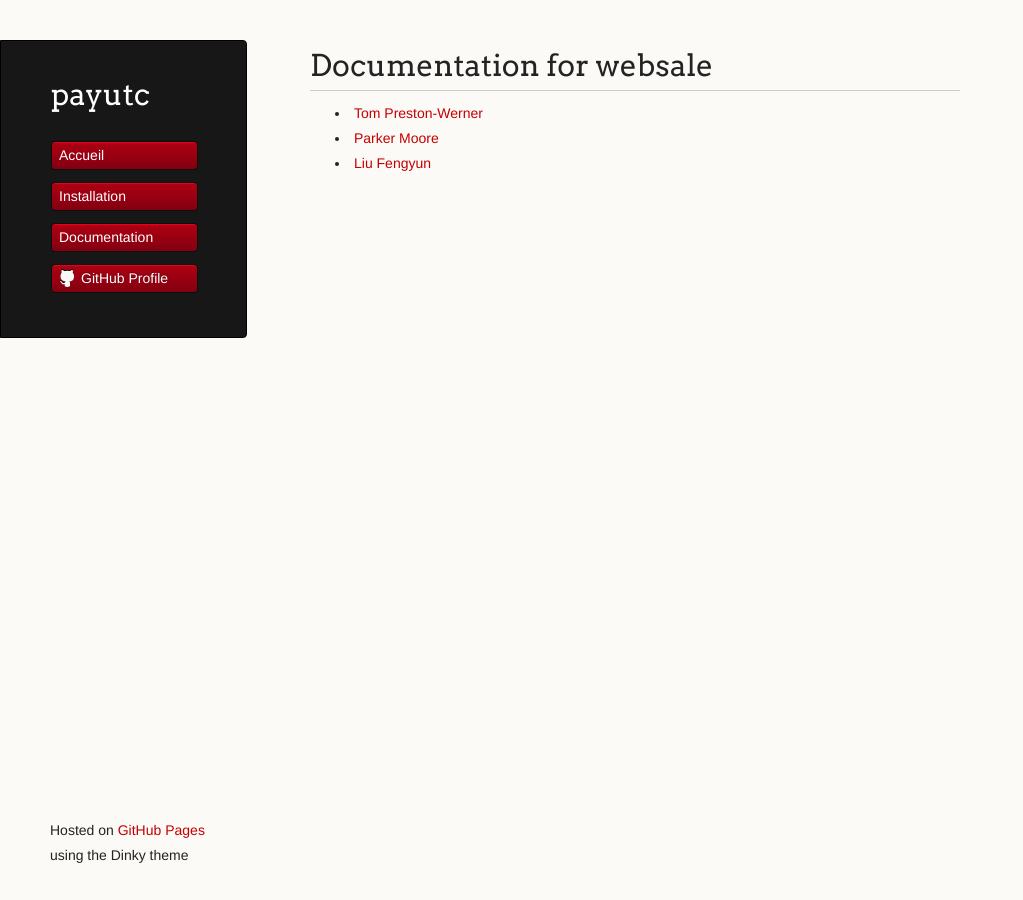
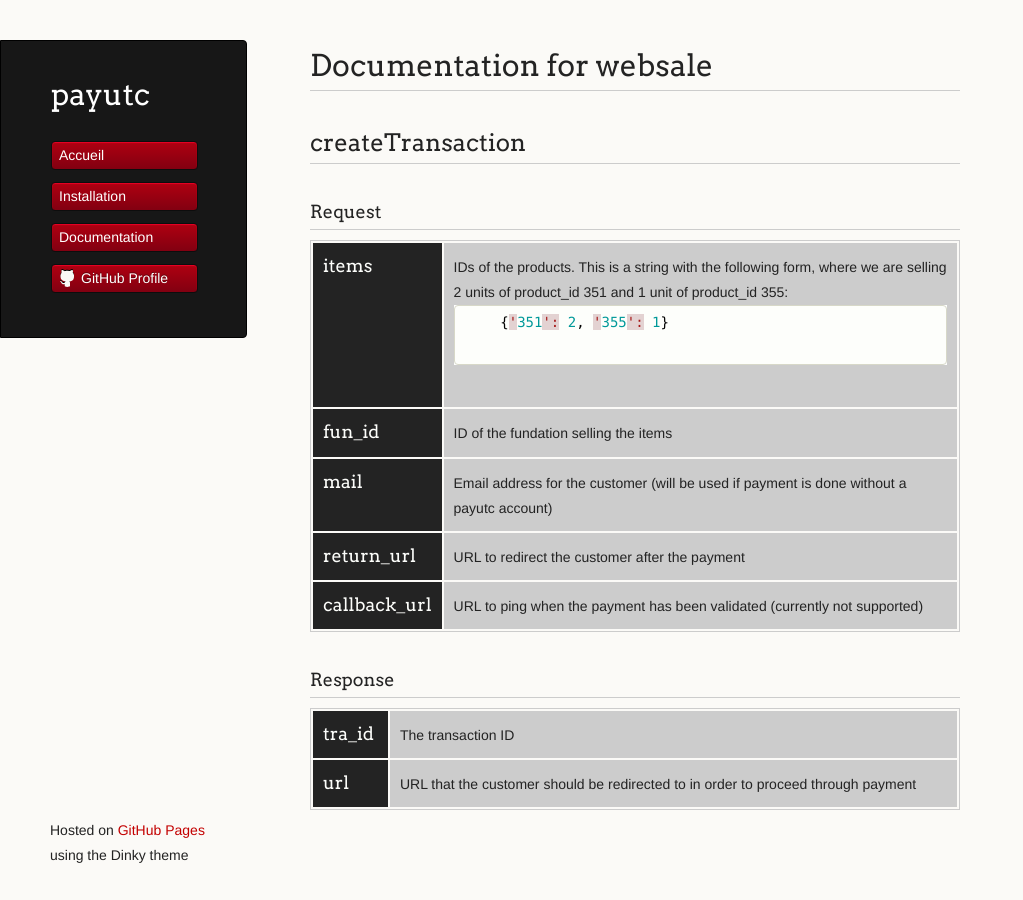
Before and after one commit to payutc/payutc.github.io, a Jekyll site: the page built from docs/websale.html, in a window 1280 px wide. Shown: the whole page, without its empty margins (0-1023 px from the left). Built offline with Jekyll 4.4.1, drawn with Linux system fonts in a browser that asks for light colours; nearby versions of some CDN libraries.

Commit message:
Documentation for websale

```diff
--- a/_data/websale.yml
+++ b/_data/websale.yml
@@ -1,8 +1,25 @@
-- name: Tom Preston-Werner
-  github: mojombo
+- name: createTransaction
+  descr: Create a new transaction
+  params:
+    - name: items
+      descr: >
+        IDs of the products. This is a string with the following form, where we are selling 2
+        units of product_id 351 and 1 unit of product_id 355:
+      code: "{'351': 2, '355': 1}"
 
-- name: Parker Moore
-  github: parkr
+    - name: fun_id
+      descr: ID of the fundation selling the items
 
-- name: Liu Fengyun
-  github: liufengyun
+    - name: mail
+      descr: Email address for the customer (will be used if payment is done without a payutc account)
+
+    - name: return_url
+      descr: URL to redirect the customer after the payment
+
+    - name: callback_url
+      descr: URL to ping when the payment has been validated (currently not supported)
+  response:
+    - name: tra_id
+      descr: The transaction ID
+    - name: url
+      descr: URL that the customer should be redirected to in order to proceed through payment
--- a/_includes/api.html
+++ b/_includes/api.html
@@ -1,11 +1,47 @@
-<h1>Documentation for {{include.service}}</h1>
+<h1>Documentation for {{ include.service }}</h1>
 
-<ul>
-{% for member in site.data[include.service] %}
-  <li>
-    <a href="https://github.com/{{ member.github }}">
-      {{ member.name }}
-    </a>
-  </li>
+{% for method in site.data[include.service] %}
+
+<h2>{{ method.name }}</h2>
+
+<h3>Request</h3>
+
+<table>
+
+{% for param in method.params %}
+<tr>
+  <th>{{ param.name }}</th>
+  <td>
+    {{ param.descr }}
+    {% if param.code %}
+    {% highlight json %}
+    {{ param.code }}
+    {% endhighlight %}
+    {% endif %}
+  </td>
+</tr>
 {% endfor %}
-</ul>
+
+</table>
+
+<h3>Response</h3>
+
+<table>
+
+{% for param in method.response %}
+<tr>
+  <th>{{ param.name }}</th>
+  <td>
+    {{ param.descr }}
+    {% if param.code %}
+    {% highlight json %}
+    {{ param.code }}
+    {% endhighlight %}
+    {% endif %}
+  </td>
+</tr>
+{% endfor %}
+
+</table>
+
+{% endfor %}
```
